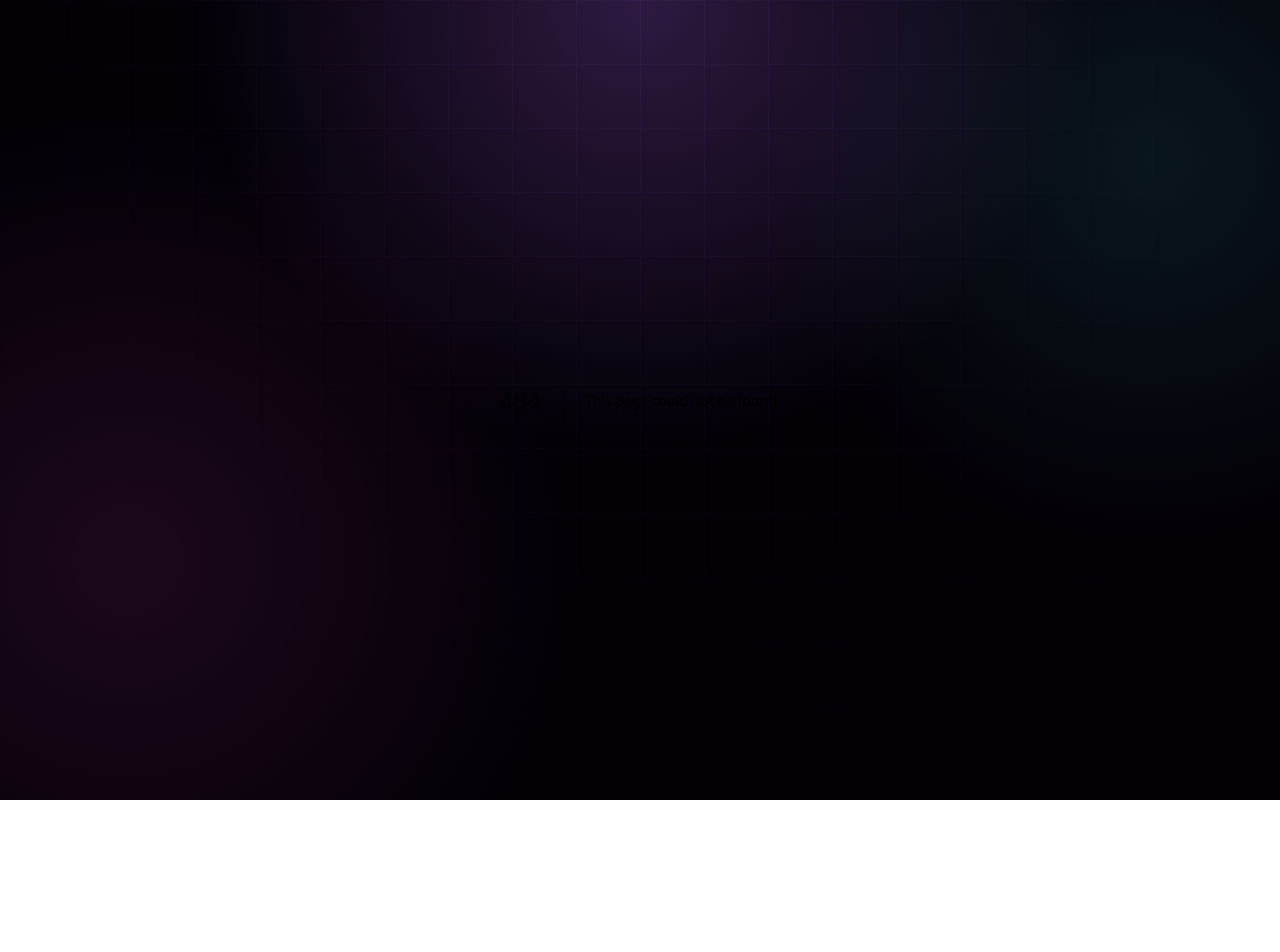
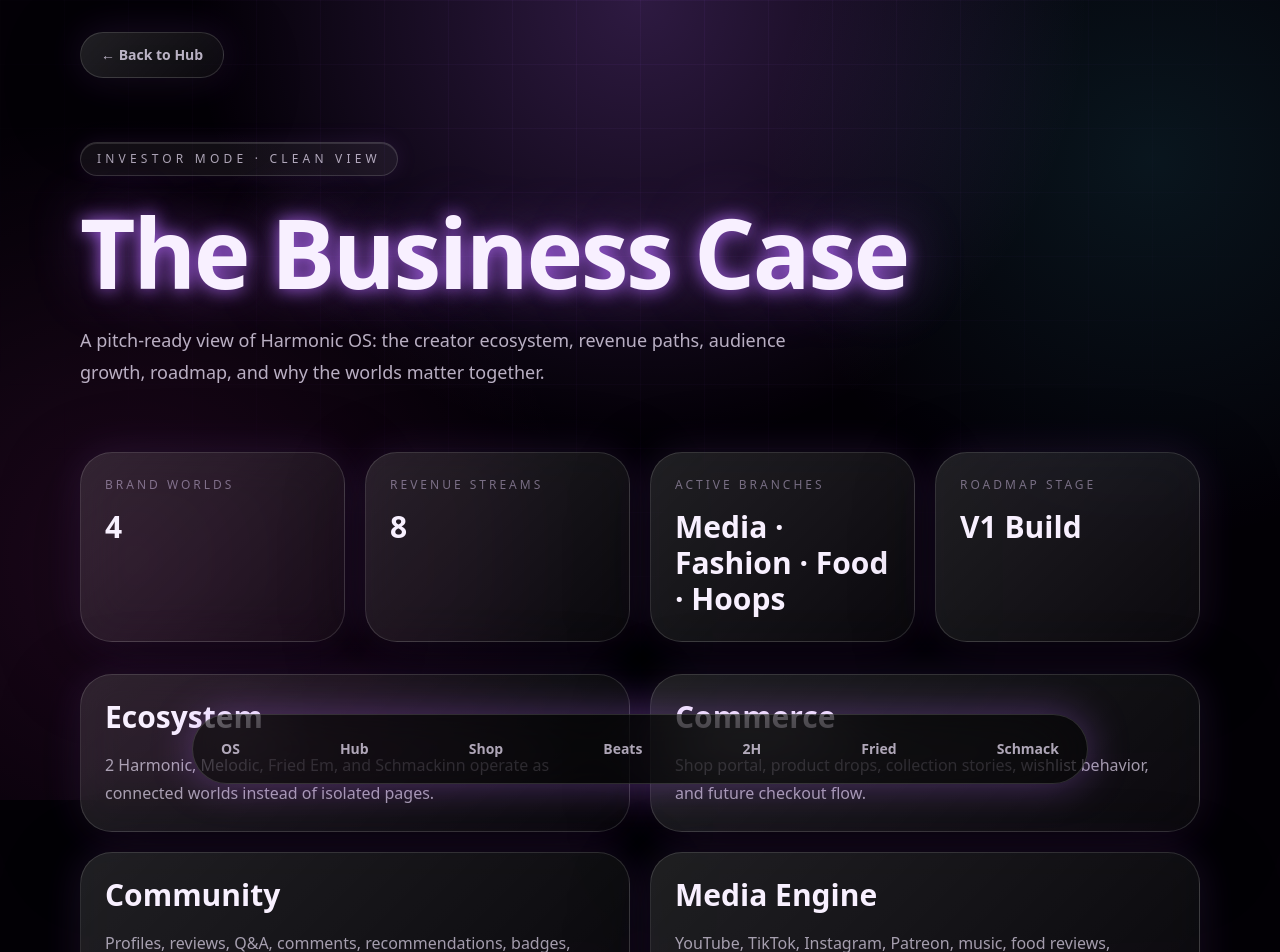
Before and after one commit to thatsmelodic/harmonic-os, a Next.js app: page /investors in a window 1280 px wide. Before the commit this address had no page. Shown: the top 952 px of the page. Before the commit the page ends 800 px from the top, so only its background shows below. Built offline with nearby package versions, Linux system fonts and the light colour scheme.

Commit message:
Add investor mode prototype

```diff
--- /dev/null
+++ b/app/investors/page.tsx
@@ -0,0 +1,56 @@
+import Link from 'next/link';
+import { FrequencyDock } from '@/components/FrequencyDock';
+
+const metrics = [
+  ['Brand Worlds', '4'],
+  ['Revenue Streams', '8'],
+  ['Active Branches', 'Media · Fashion · Food · Hoops'],
+  ['Roadmap Stage', 'V1 Build'],
+];
+
+const sections = [
+  ['Ecosystem', '2 Harmonic, Melodic, Fried Em, and Schmackinn operate as connected worlds instead of isolated pages.'],
+  ['Commerce', 'Shop portal, product drops, collection stories, wishlist behavior, and future checkout flow.'],
+  ['Community', 'Profiles, reviews, Q&A, comments, recommendations, badges, voting, and saved content.'],
+  ['Media Engine', 'YouTube, TikTok, Instagram, Patreon, music, food reviews, basketball content, and brand campaigns.'],
+];
+
+export const metadata = {
+  title: 'Investor Mode | Harmonic OS',
+  description: 'Investor-safe pitch layer for Harmonic OS.',
+};
+
+export default function InvestorsPage() {
+  return (
+    <main className="min-h-screen px-6 py-8 pb-28">
+      <FrequencyDock />
+      <div className="harmonic-container">
+        <Link href="/hub" className="inline-flex rounded-full border border-white/15 px-5 py-3 text-sm font-bold text-purple-100/75 glass-panel">← Back to Hub</Link>
+
+        <section className="py-16">
+          <p className="w-fit rounded-full os-badge px-4 py-2 text-xs uppercase tracking-[0.35em] text-purple-100/70">Investor Mode · Clean View</p>
+          <h1 className="mt-7 text-5xl font-black leading-[.92] tracking-tight neon-text md:text-8xl">The Business Case</h1>
+          <p className="mt-6 max-w-3xl text-lg leading-8 text-purple-100/75">A pitch-ready view of Harmonic OS: the creator ecosystem, revenue paths, audience growth, roadmap, and why the worlds matter together.</p>
+        </section>
+
+        <section className="grid gap-5 md:grid-cols-4">
+          {metrics.map(([label, value]) => (
+            <article key={label} className="glass-panel rounded-[2rem] p-6">
+              <p className="text-xs uppercase tracking-[0.25em] text-purple-200/45">{label}</p>
+              <h2 className="mt-4 text-3xl font-black">{value}</h2>
+            </article>
+          ))}
+        </section>
+
+        <section className="mt-8 grid gap-5 md:grid-cols-2">
+          {sections.map(([title, copy]) => (
+            <article key={title} className="glass-panel rounded-[2rem] p-6">
+              <h2 className="text-3xl font-black">{title}</h2>
+              <p className="mt-4 leading-7 text-purple-100/65">{copy}</p>
+            </article>
+          ))}
+        </section>
+      </div>
+    </main>
+  );
+}
```
